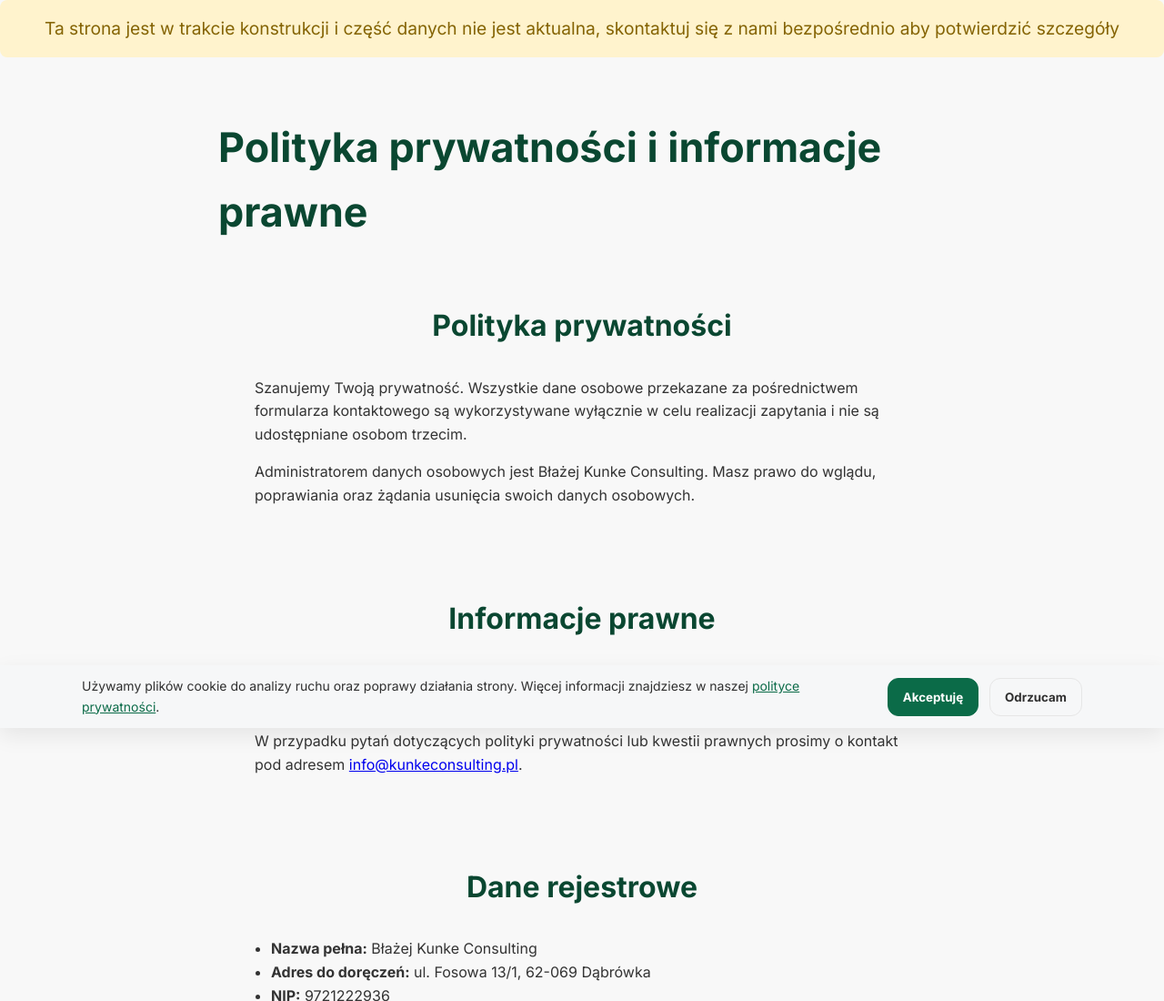
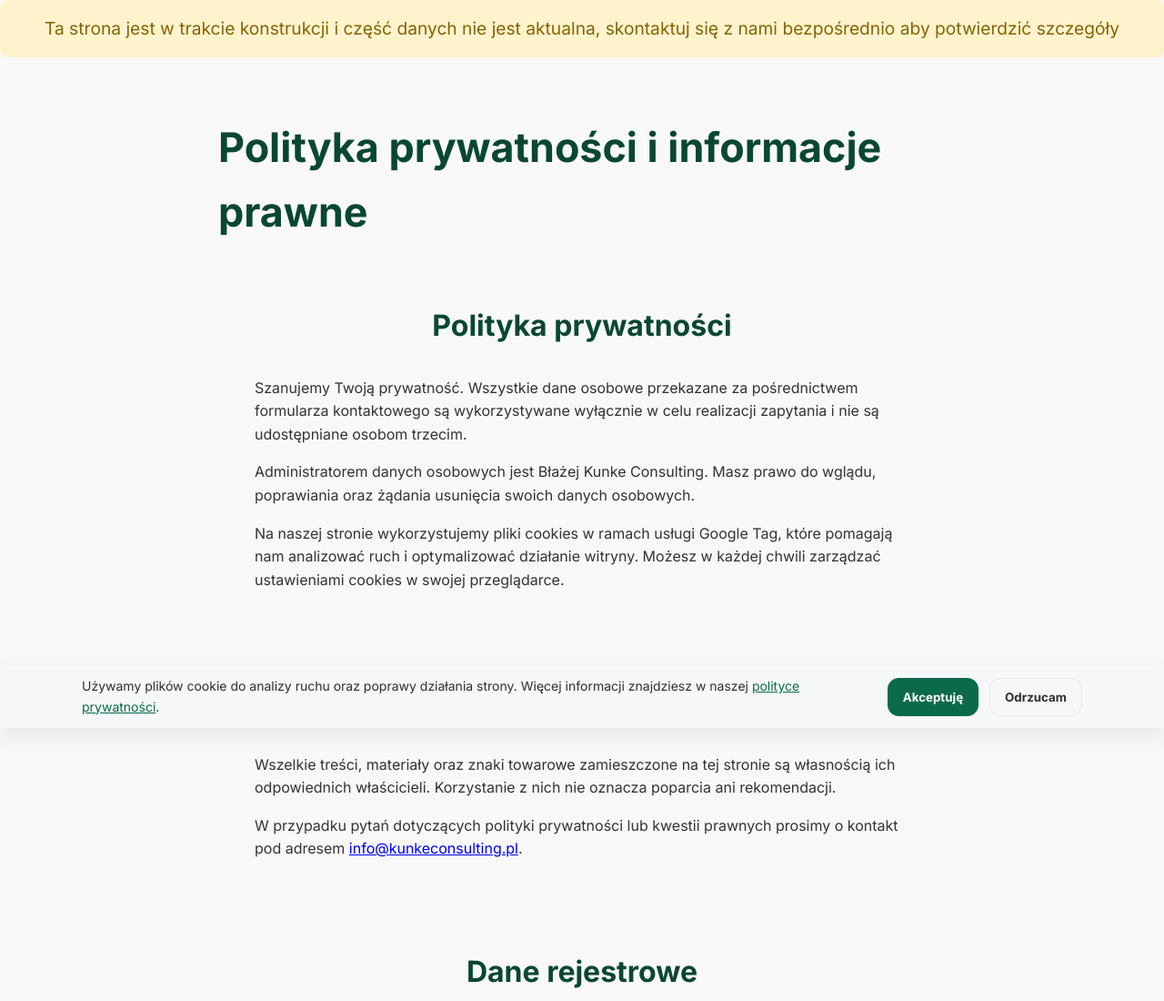
Before and after one commit to BlazejKunke/kunke-consulting-website, an Astro site: page /privacy-policy in a window 1280 px wide. Shown: the top 1100 px of the page at 91% size. Built offline with nearby package versions, Linux system fonts and the light colour scheme; Astro itself is replaced by a stand-in of ours; no server answers.

Commit message:
docs: mention Google Tag cookies in privacy policy

```diff
--- a/src/pages/privacy-policy.astro
+++ b/src/pages/privacy-policy.astro
@@ -34,6 +34,7 @@
         <h2>Polityka prywatności</h2>
         <p>Szanujemy Twoją prywatność. Wszystkie dane osobowe przekazane za pośrednictwem formularza kontaktowego są wykorzystywane wyłącznie w celu realizacji zapytania i nie są udostępniane osobom trzecim.</p>
         <p>Administratorem danych osobowych jest Błażej Kunke Consulting. Masz prawo do wglądu, poprawiania oraz żądania usunięcia swoich danych osobowych.</p>
+        <p>Na naszej stronie wykorzystujemy pliki cookies w ramach usługi Google Tag, które pomagają nam analizować ruch i optymalizować działanie witryny. Możesz w każdej chwili zarządzać ustawieniami cookies w swojej przeglądarce.</p>
       </section>
       <section>
         <h2>Informacje prawne</h2>
```
